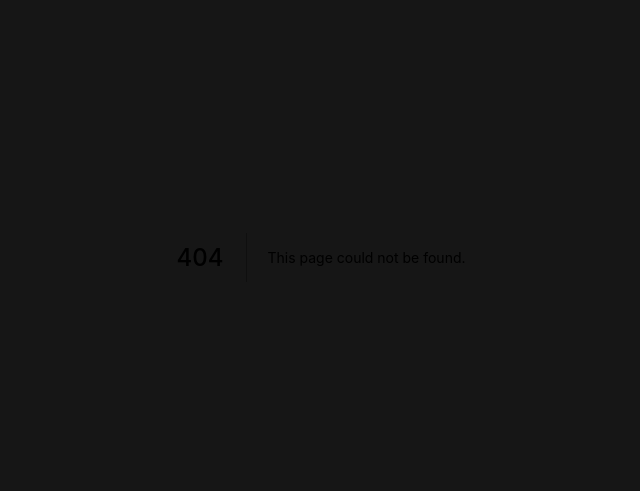
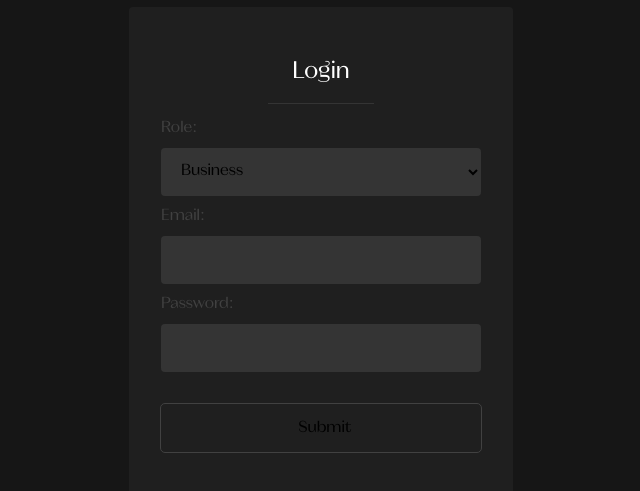
Before and after one commit to Keshraf/gym-up, a Next.js app: page /login in a window 1280 px wide. Before the commit this address had no page. Shown: the part 143-634 px from the top of the page, without its empty margins (319-959 px from the left). Built offline with nearby package versions, Linux system fonts and the light colour scheme.

Commit message:
🔐 Authentication Pages Done

```diff
--- /dev/null
+++ b/components/Form.js
@@ -0,0 +1,97 @@
+import { useState } from "react";
+
+const Form = (props) => {
+  const [type, setType] = useState("Business");
+  const [email, setEmail] = useState("");
+  const [password, setPassword] = useState("");
+  const [code, setCode] = useState("");
+
+  const formSubmitHandler = (event) => {
+    event.preventDefault();
+    if (email === "" || password === "") {
+      return;
+    }
+    let data;
+    if (props.title === "Sign Up") {
+      data = {
+        type,
+        email,
+        password,
+        code,
+      };
+    } else {
+      data = {
+        type,
+        email,
+        password,
+      };
+    }
+    props.formSubmitHandler(data);
+  };
+  const emailChangeHandler = (event) => {
+    setEmail(event.currentTarget.value);
+  };
+  const passwordChangeHandler = (event) => {
+    setPassword(event.currentTarget.value);
+  };
+  const codeChangeHandler = (event) => {
+    setCode(event.currentTarget.value);
+  };
+  const typeChangeHandler = (event) => {
+    setType(event.currentTarget.value);
+  };
+  return (
+    <div className="flex flex-row w-screen h-screen justify-center items-center">
+      <form
+        className="w-96 h-fit bg-third rounded flex flex-col py-12 px-8 items-center font-prim"
+        onSubmit={formSubmitHandler}
+      >
+        <h1 className="font-prim text-2xl text-white mb-4">{props.title}</h1>
+        <div className="w-4/12 h-px bg-sec mb-3"></div>
+        <p className="mr-auto font-prim text-prim mb-2">Role:</p>
+        <select
+          name="type"
+          id="type"
+          className="w-full h-12 pl-4 rounded mb-2 bg-sec"
+          onChange={typeChangeHandler}
+        >
+          <option value="business">Business</option>
+          <option value="trainer">Trainer</option>
+          <option value="member">Member</option>
+        </select>
+        <p className="mr-auto font-prim text-prim mb-2">Email:</p>
+        <input
+          className="w-full h-12 pl-4 rounded mb-2 bg-sec"
+          type="email"
+          onChange={emailChangeHandler}
+        />
+        <p className="mr-auto font-prim text-prim mb-2">Password:</p>
+        <input
+          className="w-full h-12 pl-4 rounded mb-2 bg-sec"
+          type="password"
+          onChange={passwordChangeHandler}
+        />
+        {props.title !== "Sign Up" ? (
+          <></>
+        ) : (
+          <>
+            <p className="mr-auto font-prim text-prim mb-2">Code:</p>
+            <input
+              className="w-full h-12 pl-4 rounded mb-2 bg-sec"
+              type="text"
+              onChange={codeChangeHandler}
+            />
+          </>
+        )}
+        <button
+          type="submit"
+          className="w-full h-12 pl-2 rounded mb-2 outline outline-prim outline-1 mt-6 hover:bg-cover hover:text-white"
+        >
+          Submit
+        </button>
+      </form>
+    </div>
+  );
+};
+
+export default Form;
--- /dev/null
+++ b/pages/login.js
@@ -0,0 +1,34 @@
+import Form from "../components/Form";
+import axios from "axios";
+import { useRouter } from "next/router";
+
+export default function Login() {
+  const router = useRouter();
+  const formSubmitHandler = async (data) => {
+    console.log(data);
+    const response = await axios({
+      url: "/api/user/login",
+      method: "post",
+      data,
+    });
+
+    localStorage.setItem("type", response.data.type);
+    localStorage.setItem("email", response.data.email);
+    localStorage.setItem("code", response.data.code);
+
+    if (response.status === 200 && data.type === "Business") {
+      router.push("/admin");
+    } else if (response.status === 200 && data.type === "Trainer") {
+      router.push("/trainer");
+    } else if (response.status === 200 && data.type === "Member") {
+      router.push("/member");
+    } else {
+      console.log("ERROR!");
+    }
+  };
+  return (
+    <>
+      <Form title="Login" formSubmitHandler={formSubmitHandler} />
+    </>
+  );
+}
--- /dev/null
+++ b/pages/signup.js
@@ -0,0 +1,33 @@
+import Form from "../components/Form";
+import axios from "axios";
+import { useRouter } from "next/router";
+
+export default function Signup() {
+  const router = useRouter();
+  const formSubmitHandler = async (data) => {
+    console.log(data);
+    const response = await axios({
+      url: "/api/user/login",
+      method: "post",
+      data,
+    });
+    localStorage.setItem("type", response.data.type);
+    localStorage.setItem("email", response.data.email);
+    localStorage.setItem("code", response.data.code);
+
+    if (response.status === 200 && data.type === "Business") {
+      router.push("/admin");
+    } else if (response.status === 200 && data.type === "Trainer") {
+      router.push("/trainer");
+    } else if (response.status === 200 && data.type === "Member") {
+      router.push("/member");
+    } else {
+      console.log("ERROR!");
+    }
+  };
+  return (
+    <>
+      <Form title="Sign Up" formSubmitHandler={formSubmitHandler} />
+    </>
+  );
+}
```
